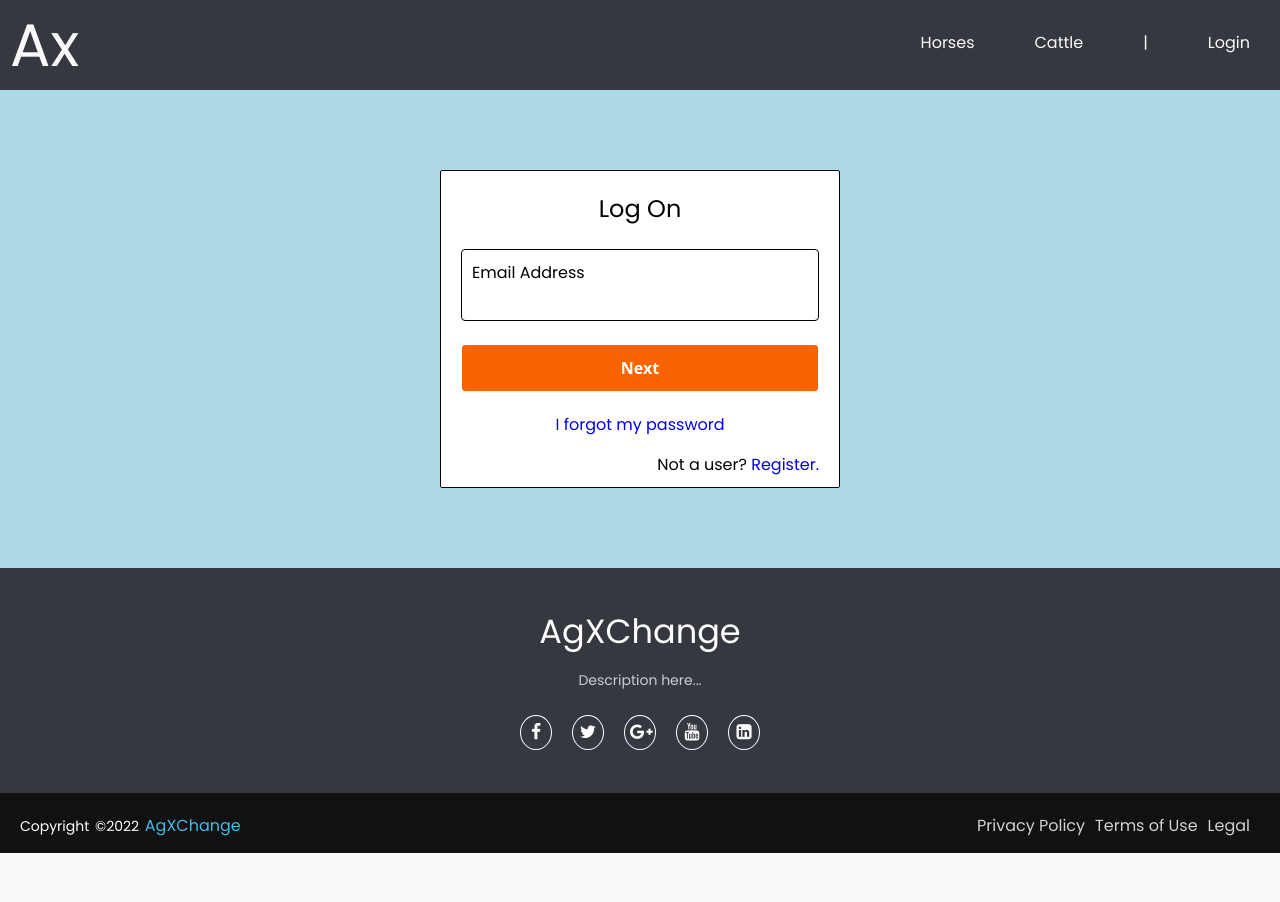
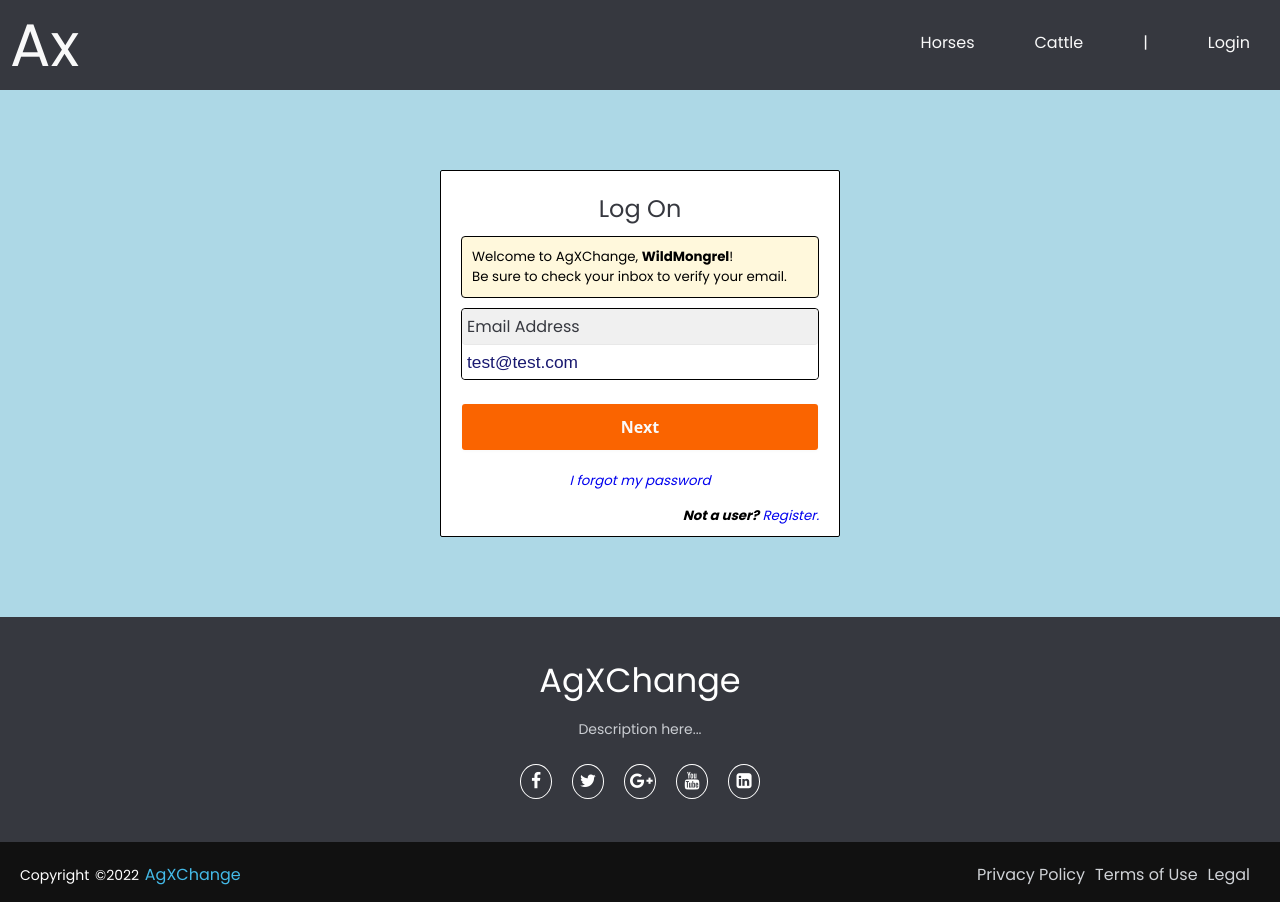
Before and after one commit to lowrytjr/LTF.AgXChange.Web, an Angular app: page /login in a window 1280 px wide. Before the commit the page ends 853 px from the top, so only its background shows below. Built offline with nearby package versions, Linux system fonts and the light colour scheme.

Commit message:
Account input styling

```diff
--- a/src/app/models/account/accountCreateResponse.model.ts
+++ b/src/app/models/account/accountCreateResponse.model.ts
@@ -2,4 +2,5 @@
 
 export class AccountCreateResponse extends ApiResponse {
     emailAddress: string | undefined;
+    screenName: string | undefined;
 }
--- /dev/null
+++ b/src/app/models/common/registrationState.ts
@@ -0,0 +1,11 @@
+export class RegistrationState {
+    isNewAccount: boolean;
+    emailAddress: string;
+    screenName: string;
+
+    constructor(isNewAccount: boolean, emailAddress: string, screenName: string) {
+        this.isNewAccount = isNewAccount;
+        this.emailAddress = emailAddress;
+        this.screenName = screenName;
+    }
+}
--- a/src/app/pages/create-account/create-account.component.css
+++ b/src/app/pages/create-account/create-account.component.css
@@ -20,6 +20,7 @@
     text-align: center;
     padding-bottom: 20px;
     font-size: 18pt;
+    color: var(--black);
 }
 .create-account-footer {
     width: 100%;
--- a/src/app/pages/create-account/create-account.component.ts
+++ b/src/app/pages/create-account/create-account.component.ts
@@ -7,6 +7,7 @@
 import { AccountCreateRequest } from 'src/app/models/account/accountCreateRequest.model';
 import { ErrorState } from 'src/app/models/common/errorState.model';
 import { Router } from '@angular/router';
+import { RegistrationState } from 'src/app/models/common/registrationState';
 
 /** ============================================================ */
 /** CreateAccount Component */
@@ -177,7 +178,7 @@
           accountCreateResponse => {
             if (accountCreateResponse.statusCode == 200) {
               // Redirect to the login page
-              this._router.navigateByUrl('/login');
+              this._router.navigateByUrl('/login', { state: new RegistrationState(true, accountCreateResponse.emailAddress!, accountCreateResponse.screenName!) });
             }
             else {
               if (accountCreateResponse.statusCode == 400 && accountCreateResponse.message == "screen_name_exists") {
--- a/src/app/pages/error/error.component.ts
+++ b/src/app/pages/error/error.component.ts
@@ -46,11 +46,11 @@
         return errorCode?.message!;
       }
       else {
-        return "unexpected_error";
+        return "Hmmm...An unexpected error ocurred.";
       }
     }
     catch(err) {
-      return "unexpected_error"
+      return "Hmmm...An unexpected error ocurred."
     }
   }
 }
--- a/src/app/pages/login/login.component.css
+++ b/src/app/pages/login/login.component.css
@@ -15,6 +15,14 @@
 }
 .signup-button {
     width: 150px;
+}
+.new-account-box {
+    border: 1px solid;
+    border-radius: 4px;
+    margin: -10px 0px 10px 0px;
+    padding: 10px;
+    background-color: var(--cornSilk);
+    font-size: 10pt;
 }
 .login-box {
     border: 1px solid;
@@ -38,17 +46,20 @@
     text-align: center;
     padding-bottom: 20px;
     font-size: 18pt;
+    color: var(--black);
 }
 .login-footer {
     width: 100%;
     text-align: center;
-    font-size: 12pt;
+    font-size: 10pt;
+    font-style: italic;
 }
 .login-register {
     width: 100%;
     text-align: right;
     padding-top: 15px;
-    font-size: 12pt;
+    font-size: 10pt;
+    font-style: italic;
 }
 .loading {
   width: 15px;
@@ -58,3 +69,13 @@
     width: 15px;
     height: 15px;
 }
+.registration-box {
+    border: 1px solid;
+    border-radius: 2px;
+    margin: 0px;
+    padding: 20px 20px 10px 20px;
+    background-color: white;
+    width: 40%;
+    min-width: 300px;
+    max-width: 400px;
+}
--- a/src/app/pages/login/login.component.html
+++ b/src/app/pages/login/login.component.html
@@ -1,24 +1,30 @@
 <div class="login-page">
-    <div class="login-box">
+
+    <div class="login-box" style="position:relative;">
+        <app-loader [show]=_showLoadingOverlay></app-loader>
         <div class="login-header">Log On</div>
+        <div class="new-account-box" [hidden]="!_registrationState.isNewAccount">
+            <p>Welcome to AgXChange, <b>{{_registrationState.screenName}}</b>!</p>
+            <p>Be sure to check your inbox to verify your email.</p>
+        </div>
         <form [formGroup]="_loginForm" (ngSubmit)="SubmitLogon()">
             <div class="input-container">
                 <div class="input-label-container">
-                    <div class="input-label">Email Address</div><div class="loading" [hidden]="!_showEmailLoader"><img src="/assets/loading.gif"></div>
+                    <div class="input-label">Email Address</div>
                 </div>
                 <input id="userID" type="text" class="input-field" formControlName="userID" email="true">
-                <div class="account-error" [hidden]="!_showEmailError">{{_emailErrorText}}</div>
+                <div class="input-error" [hidden]="!_showEmailError">{{_emailErrorText}}</div>
             </div>
             <div class="input-container" [hidden]="!_showPassword">
                 <div class="input-label-container">
-                    <div class="input-label">Password</div><div class="loading" [hidden]="!_showPasswordLoader"><img src="/assets/loading.gif"></div>
+                    <div class="input-label">Password</div>
                 </div>
                 <input id="password" type="text" class="input-field" formControlName="password">
-                <div class="account-error" [hidden]="!_showPasswordError">{{_passwordErrorText}}</div>
+                <div class="input-error" [hidden]="!_showPasswordError">{{_passwordErrorText}}</div>
             </div>
             <button class="account-button" type="submit">{{_loginButtonText}}</button>
         </form>
         <div class="login-footer"><a routerLink="/forgot-password" routerLinkActive="active" ariaCurrentWhenActive="page">I forgot my password</a></div>
-        <div class="login-register">Not a user? <a routerLink="/create-account" routerLinkActive="active" ariaCurrentWhenActive="page">Register.</a></div>
+        <div class="login-register"><b>Not a user?</b>&nbsp;<a routerLink="/create-account" routerLinkActive="active" ariaCurrentWhenActive="page">Register.</a></div>
     </div>
 </div>
--- a/src/app/pages/login/login.component.ts
+++ b/src/app/pages/login/login.component.ts
@@ -7,6 +7,7 @@
 import { Router } from '@angular/router';
 import { ErrorState } from 'src/app/models/common/errorState.model';
 import { AppSettingsService } from 'src/app/services/appSettings/app-settings.service';
+import { RegistrationState } from 'src/app/models/common/registrationState';
 
 /** ============================================================ */
 /** Login Component */
@@ -24,6 +25,7 @@
   private _renderer: Renderer2;
   private _router: Router
 
+  _registrationState: RegistrationState;
   _loginForm: FormGroup;
   _loginState: LoginState = LoginState.init;
   _emailErrorText: string = ""
@@ -32,8 +34,7 @@
   _showPassword: boolean = false;
   _showEmailError: boolean = false;
   _showPasswordError: boolean = false;
-  _showEmailLoader: boolean = false;
-  _showPasswordLoader: boolean = false;
+  _showLoadingOverlay: boolean = false;
 
   /** ============================================================ */
   /** Constructor */
@@ -52,9 +53,12 @@
       this._loginButtonText = "Next";
       this._emailToken = "";
 
+      // Get Registration State
+      this._registrationState = this.GetRegistrationState();
+
       // Build the form
       this._loginForm = this._formBuilder.group({
-        userID: ['', [Validators.required, Validators.pattern(this._appSettings.emailValidationPattern)]],
+        userID: [this._registrationState.emailAddress, [Validators.required, Validators.pattern(this._appSettings.emailValidationPattern)]],
         password: ['', [Validators.required]]
       });
   }
@@ -86,7 +90,7 @@
         else {
           // Hide the email error message, disable the email box and show the loader
           this._showEmailError = false;
-          this._showEmailLoader = true;
+          this._showLoadingOverlay = true;
           this._loginForm.controls['userID'].disable();
 
           // Get the email address from the form
@@ -104,7 +108,7 @@
                 // Update button and hide loader
                 setTimeout(() => {
                   this._loginButtonText = "Submit";
-                  this._showEmailLoader = false;
+                  this._showLoadingOverlay = false;
                   this._renderer.selectRootElement('#password').focus();
               }, 150);
               }
@@ -128,7 +132,7 @@
 
         // Hide the password error, disable the password box and show the loader
         this._showPasswordError = false;
-        this._showPasswordLoader = true;
+        this._showLoadingOverlay = true;
         this._loginForm.controls['password'].disable();
 
         // Get the password from the form
@@ -138,7 +142,7 @@
         this._authenticateService.authenticate(authenticateRequest).subscribe(
           authenticateResponse => {
             // Hide the loader
-            this._showPasswordLoader = false;
+            this._showLoadingOverlay = false;
 
             if (authenticateResponse.statusCode == 200) {
               // Show the home screen
@@ -162,4 +166,23 @@
         break;
     }
   }
+
+  GetRegistrationState(): RegistrationState {
+    var registrationState;
+
+    try {
+      // Get the passed in registration state state
+      if (this._router.getCurrentNavigation()?.extras?.state) {
+        registrationState = this._router.getCurrentNavigation()?.extras?.state as RegistrationState;
+      }
+      else {
+        registrationState = new RegistrationState(true, "test@test.com", "WildMongrel");
+      }
+    }
+    catch(err) {
+      registrationState = new RegistrationState(false, "", "");
+    }
+
+    return registrationState;
+  }
 }
--- a/src/styles.css
+++ b/src/styles.css
@@ -2,11 +2,21 @@
 /* Theming */
 @import url("https://fonts.googleapis.com/css2?family=Poppins:wght@400;700&display=swap"); /* import font */
 
+/* variables*/
 :root{
-    --white: #f9f9f9;
+    --white: #F9F9F9;
     --black: #36383F;
+    --offBlack: #484848;
     --gray: #85888C;
-} /* variables*/
+    --midnightBlue: #191970;
+    --cornSilk: #FFF8DC;
+    --whiteSmoke: #F0F0F0;
+    --whisper: #E8E8E8;
+    --safetyOrange: #FA6400;
+    --pumpkin: #FB8332;
+    --burntOrange: #C85000;
+    --gamboge: #E49B0F;
+}
 
 /* Reset */
 *{
@@ -31,15 +41,22 @@
     border: 1px solid;
     border-radius: 4px;
     margin: 3px 0px 3px 0px;
-    padding: 10px;
+    padding: 0px;
 }
 .input-container-disabled {
-    background-color: #FFF8DC;
+    background-color: var(--cornSilk);
 }
 .input-label-container {
     display: inline-flex;
     flex-wrap: nowrap;
     width: 100%;
+    background-color: var(--whiteSmoke);
+    border-radius: 4px;
+    font-size: 12pt;
+    padding: 5px;
+    font-weight: 400;
+    border-bottom: 1px solid var(--whisper);
+    color: var(--black);
 }
 .input-label {
     width: 100%;
@@ -48,15 +65,22 @@
     border: none;
     width: 100%;
     line-height: 18pt;
-    font-size: 14pt;
+    font-size: 13pt;
+    color: var(--midnightBlue);
+    padding: 5px;
+    border-radius: 4px;
 }
 .input-field-disabled {
-    background-color: #FFF8DC;
+    background-color: var(--cornSilk);
 }
-.account-error {
+.input-error {
     color: red;
     font-style: italic;
     font-size: 10pt;
+    background-color: var(--whiteSmoke);
+    border-radius: 4px;
+    padding: 5px;
+    border-top: 1px solid var(--whisper);
 }
 .account-button {
     width: 100%;
@@ -64,12 +88,12 @@
 .account-button {
   align-items: center;
   background-clip: padding-box;
-  background-color: #fa6400;
+  background-color: var(--safetyOrange);
   border: 1px solid transparent;
   border-radius: .25rem;
   box-shadow: rgba(0, 0, 0, 0.02) 0 1px 3px 0;
   box-sizing: border-box;
-  color: #fff;
+  color: var(--white);
   cursor: pointer;
   display: inline-flex;
   font-family: system-ui,-apple-system,system-ui,"Helvetica Neue",Helvetica,Arial,sans-serif;
@@ -91,14 +115,14 @@
 }
 .account-button:hover,
 .account-button:focus {
-  background-color: #fb8332;
+  background-color: var(--pumpkin);
   box-shadow: rgba(0, 0, 0, 0.1) 0 4px 12px;
 }
 .account-button:hover {
     transform: translateY(-1px);
 }
 .account-button:active {
-    background-color: #c85000;
+    background-color: var(--burntOrange);
     box-shadow: rgba(0, 0, 0, .06) 0 2px 4px;
     transform: translateY(0);
 }
@@ -110,7 +134,7 @@
   .tooltip:after{
     content: "?";
     display: block;
-    background: #E49B0F;
+    background: var(--gamboge);
     color: #fff;
     border-radius: 50%;
     width: 15px;
@@ -124,11 +148,11 @@
   .tooltip .tooltiptext {
     visibility: hidden;
     width: 250px;
-    background-color: #FFF8DC;
-    color: #000000;
+    background-color: var(--cornSilk);
+    color: var(--black);
     padding: 10px;
     border-radius: 6px;
-    border: 1px solid black;
+    border: 1px solid var(--black);
 
     /* Position the tooltip text - see examples below! */
     position: absolute;
```
Also changed, not shown: src/app/pages/create-account/create-account.component.html (+4 -5 lines).
